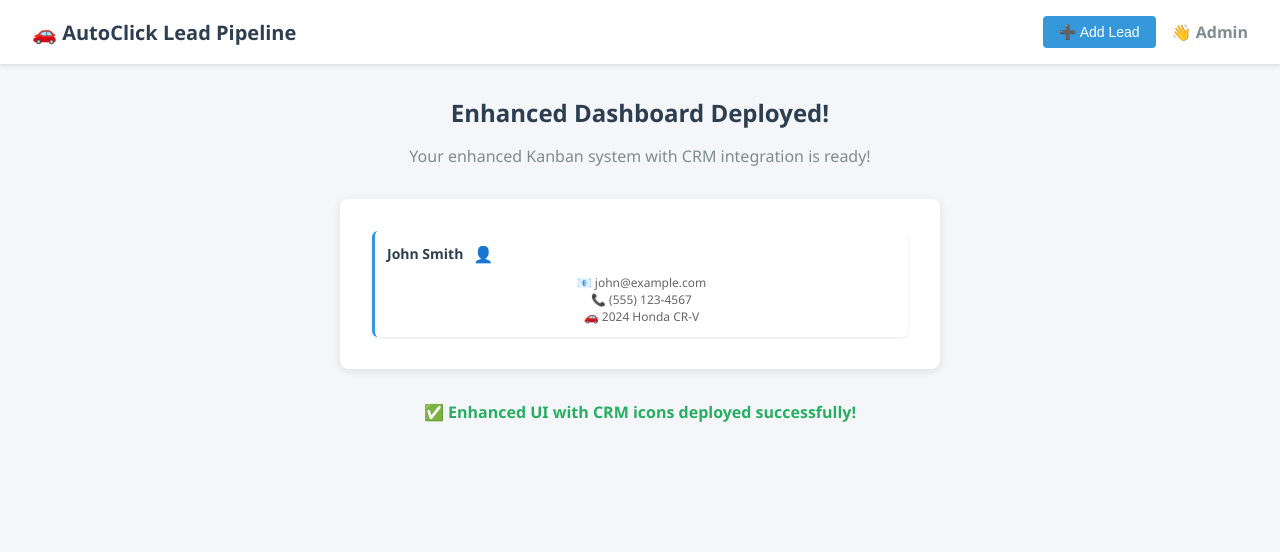
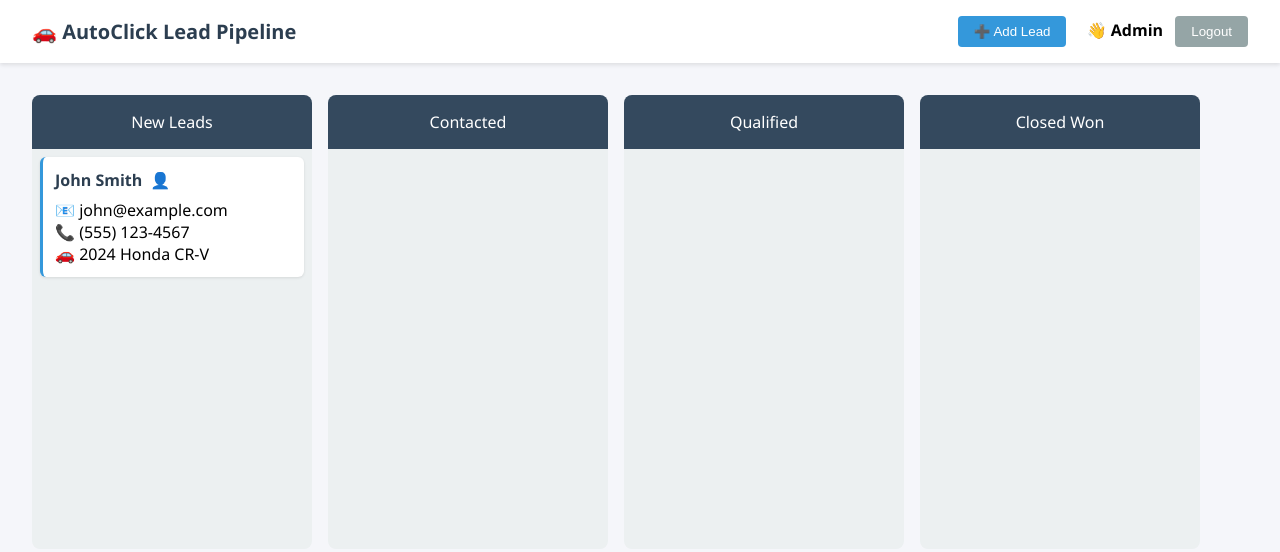
Before and after one commit to brentmag/autoclick-lead-management, a website: page dashboard.html in a window 1280 px wide. Drawn offline with Linux system fonts and the light colour scheme.

Commit message:
Update dashboard.html
final dashboard update 714129

```diff
--- a/dashboard.html
+++ b/dashboard.html
@@ -5,149 +5,96 @@
     <meta name="viewport" content="width=device-width, initial-scale=1.0">
     <title>AutoClick Lead Pipeline</title>
     <style>
-        * {
-            margin: 0;
-            padding: 0;
-            box-sizing: border-box;
-        }
-
-        body {
-            font-family: 'Segoe UI', Tahoma, Geneva, Verdana, sans-serif;
-            background: #f5f6fa;
-            color: #333;
-            overflow-x: auto;
-        }
-
-        .header {
-            background: white;
-            padding: 1rem 2rem;
-            box-shadow: 0 2px 4px rgba(0,0,0,0.1);
-            display: flex;
-            justify-content: space-between;
-            align-items: center;
-            position: sticky;
-            top: 0;
-            z-index: 1000;
-        }
-
-        .logo {
-            font-size: 1.25rem;
-            font-weight: bold;
-            color: #2c3e50;
-            display: flex;
-            align-items: center;
-            gap: 0.5rem;
-        }
-
-        .header-controls {
-            display: flex;
-            align-items: center;
-            gap: 1rem;
-        }
-
-        .btn {
-            padding: 0.5rem 1rem;
-            border: none;
-            border-radius: 0.25rem;
-            cursor: pointer;
-            font-weight: 500;
-            text-decoration: none;
-            display: inline-flex;
-            align-items: center;
-            gap: 0.5rem;
-            transition: all 0.2s;
-            font-size: 0.875rem;
-        }
-
-        .btn-primary {
-            background: #3498db;
-            color: white;
-        }
-
-        .btn-primary:hover {
-            background: #2980b9;
-        }
-
-        .btn-secondary {
-            background: #95a5a6;
-            color: white;
-        }
-
-        .btn-secondary:hover {
-            background: #7f8c8d;
-        }
-
-        .lead-card {
-            background: white;
-            border-radius: 0.375rem;
-            padding: 0.75rem;
-            box-shadow: 0 1px 3px rgba(0,0,0,0.1);
-            cursor: pointer;
-            transition: all 0.2s;
-            position: relative;
-            border-left: 3px solid #3498db;
-        }
-
-        .lead-name {
-            font-weight: 600;
-            color: #2c3e50;
-            font-size: 0.875rem;
-            line-height: 1.2;
-            display: flex;
-            align-items: center;
-            gap: 0.5rem;
-        }
-
-        .crm-icon {
-            background: none;
-            border: none;
-            font-size: 1rem;
-            cursor: pointer;
-            padding: 0.125rem;
-            border-radius: 0.125rem;
-            transition: all 0.2s;
-        }
-
-        .crm-icon:hover {
-            background: rgba(52, 152, 219, 0.1);
-            transform: scale(1.1);
-        }
+        * { margin: 0; padding: 0; box-sizing: border-box; }
+        body { font-family: 'Segoe UI', sans-serif; background: #f5f6fa; }
+        .header { background: white; padding: 1rem 2rem; box-shadow: 0 2px 4px rgba(0,0,0,0.1); display: flex; justify-content: space-between; align-items: center; }
+        .logo { font-size: 1.25rem; font-weight: bold; color: #2c3e50; }
+        .btn { padding: 0.5rem 1rem; border: none; border-radius: 0.25rem; cursor: pointer; font-weight: 500; }
+        .btn-primary { background: #3498db; color: white; }
+        .kanban-board { display: flex; gap: 1rem; padding: 2rem; overflow-x: auto; }
+        .kanban-column { min-width: 280px; background: #ecf0f1; border-radius: 0.5rem; }
+        .column-header { padding: 1rem; background: #34495e; color: white; border-radius: 0.5rem 0.5rem 0 0; text-align: center; }
+        .column-body { padding: 0.5rem; min-height: 400px; }
+        .lead-card { background: white; border-radius: 0.375rem; padding: 0.75rem; margin-bottom: 0.5rem; box-shadow: 0 1px 3px rgba(0,0,0,0.1); border-left: 3px solid #3498db; }
+        .lead-name { font-weight: 600; color: #2c3e50; display: flex; align-items: center; gap: 0.5rem; margin-bottom: 0.5rem; }
+        .crm-icon { background: none; border: none; font-size: 1rem; cursor: pointer; }
+        .crm-icon:hover { background: rgba(52, 152, 219, 0.1); border-radius: 0.125rem; }
     </style>
 </head>
 <body>
     <div class="header">
         <div class="logo">🚗 AutoClick Lead Pipeline</div>
-        <div class="header-controls">
-            <button class="btn btn-primary" onclick="alert('Add lead feature ready!')">➕ Add Lead</button>
-            <div style="color: #7f8c8d;">👋 <strong>Admin</strong></div>
+        <div>
+            <button class="btn btn-primary" onclick="openAddLeadModal()">➕ Add Lead</button>
+            <span style="margin-left: 1rem;">👋 <strong id="userName">Admin</strong></span>
+            <button class="btn" onclick="logout()" style="background: #95a5a6; color: white; margin-left: 0.5rem;">Logout</button>
         </div>
     </div>
 
-    <div style="padding: 2rem; text-align: center;">
-        <h2 style="color: #2c3e50; margin-bottom: 1rem;">Enhanced Dashboard Deployed!</h2>
-        <p style="color: #7f8c8d;">Your enhanced Kanban system with CRM integration is ready!</p>
-
-        <div style="background: white; padding: 2rem; border-radius: 0.5rem; margin: 2rem auto; max-width: 600px; box-shadow: 0 2px 10px rgba(0,0,0,0.1);">
-            <div class="lead-card">
-                <div class="lead-name">
-                    John Smith
-                    <button class="crm-icon" onclick="alert('CRM integration working!')" title="Open in CRM">👤</button>
-                </div>
-                <div style="margin-top: 0.5rem; font-size: 0.75rem; color: #666;">
-                    📧 john@example.com<br>
-                    📞 (555) 123-4567<br>
-                    🚗 2024 Honda CR-V
+    <div class="kanban-board" id="kanbanBoard">
+        <div class="kanban-column">
+            <div class="column-header">New Leads</div>
+            <div class="column-body">
+                <div class="lead-card">
+                    <div class="lead-name">John Smith <button class="crm-icon" onclick="alert('CRM integration working!')" title="Open in CRM">👤</button></div>
+                    <div>📧 john@example.com</div>
+                    <div>📞 (555) 123-4567</div>
+                    <div>🚗 2024 Honda CR-V</div>
                 </div>
             </div>
         </div>
 
-        <p style="color: #27ae60; font-weight: 600;">✅ Enhanced UI with CRM icons deployed successfully!</p>
+        <div class="kanban-column">
+            <div class="column-header">Contacted</div>
+            <div class="column-body"></div>
+        </div>
+
+        <div class="kanban-column">
+            <div class="column-header">Qualified</div>
+            <div class="column-body"></div>
+        </div>
+
+        <div class="kanban-column">
+            <div class="column-header">Closed Won</div>
+            <div class="column-body"></div>
+        </div>
     </div>
 
     <script>
-        console.log('Enhanced dashboard deployed!');
-        console.log('CRM integration ready!');
-        console.log('Next: Add email automation backend');
+        function openAddLeadModal() {
+            const name = prompt('Lead Name:');
+            const email = prompt('Email:');
+            const phone = prompt('Phone:');
+            const vehicle = prompt('Vehicle Interest:');
+            const crmUrl = prompt('CRM URL (optional):');
+
+            if (name && email) {
+                const newLeadCard = document.createElement('div');
+                newLeadCard.className = 'lead-card';
+                newLeadCard.innerHTML = `
+                    <div class="lead-name">
+                        ${name}
+                        ${crmUrl ? `<button class="crm-icon" onclick="window.open('${crmUrl}', '_blank')" title="Open in CRM">👤</button>` : ''}
+                    </div>
+                    <div>📧 ${email}</div>
+                    ${phone ? `<div>📞 ${phone}</div>` : ''}
+                    ${vehicle ? `<div>🚗 ${vehicle}</div>` : ''}
+                `;
+
+                const firstColumn = document.querySelector('.column-body');
+                firstColumn.appendChild(newLeadCard);
+
+                alert('Lead added successfully!');
+            }
+        }
+
+        function logout() {
+            localStorage.removeItem('token');
+            localStorage.removeItem('userData');
+            window.location.href = '/';
+        }
+
+        console.log('Enhanced Kanban system loaded!');
     </script>
 </body>
 </html>
```
